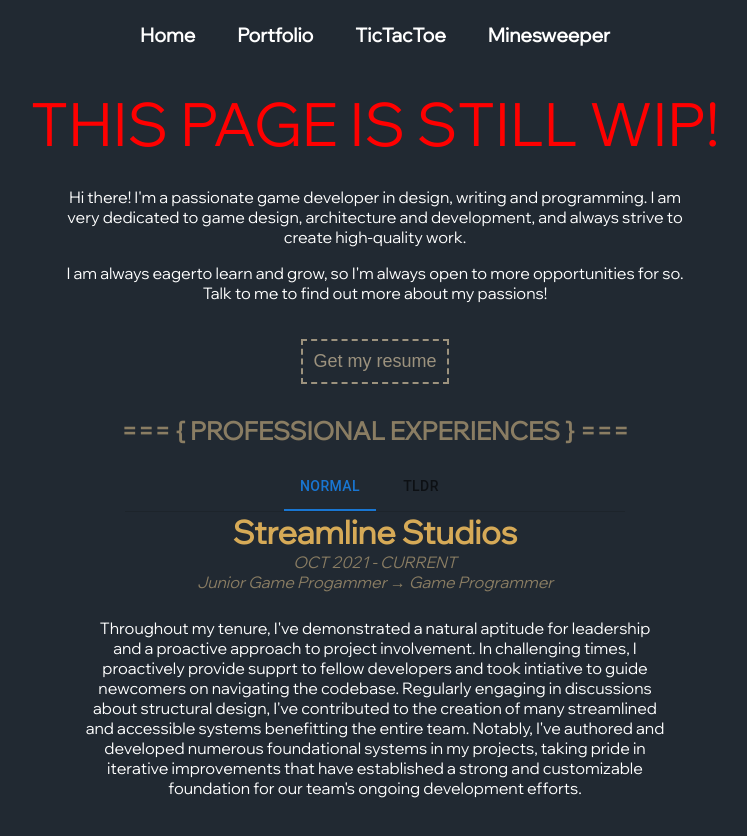
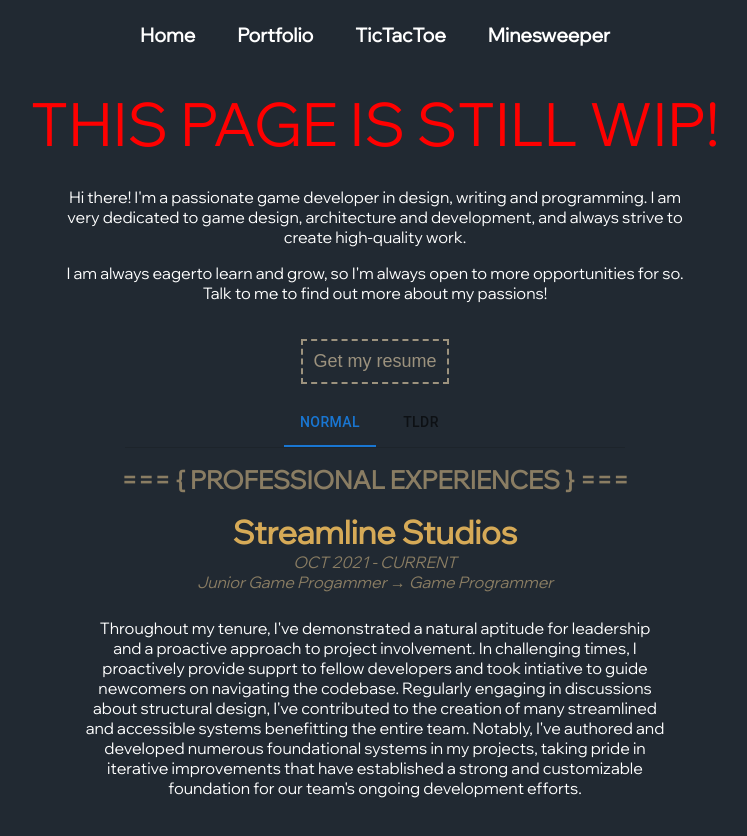
Before and after one commit to Magthylius/magthylius.github.io, a React (Create React App) app: page /#/portfolio in a window 1280 px wide. Shown: the top 836 px of the page, without its empty margins (265-1012 px from the left). Built offline with nearby package versions, Linux system fonts and the light colour scheme.

Commit message:
refactor: move read mode tab up

```diff
--- a/src/Pages/Portfolio/Portfolio.styles.scss
+++ b/src/Pages/Portfolio/Portfolio.styles.scss
@@ -46,12 +46,13 @@
 }
 
 .headerTitle {
-  padding-top: 15px;
+  //padding-top: 15px;
 }
 
 .readModeTab {
   width: 500px;
   margin: auto;
+  padding-top: 15px;
 }
 
 .skillsetSection {
--- a/src/Pages/Portfolio/Portfolio.tsx
+++ b/src/Pages/Portfolio/Portfolio.tsx
@@ -222,9 +222,6 @@ export default function PortfolioPage() {
             - Integrated external APIs to facilitate communication with third-party applications<br />
           </div>
         } /> */}
-      <h1 className="headerTitle" style={{ fontSize: 25 }}>
-        === {`{`} PROFESSIONAL EXPERIENCES {`}`} ===
-      </h1>
       <div className="readModeTab">
         <Box sx={{ borderBottom: 1, borderColor: 'divider' }}>
           <Tabs value={readMode} onChange={onReadModeChange} aria-label="basic tabs example" centered>
@@ -233,6 +230,9 @@ export default function PortfolioPage() {
           </Tabs>
         </Box>
       </div>
+      <h1 className="headerTitle" style={{ fontSize: 25 }}>
+        === {`{`} PROFESSIONAL EXPERIENCES {`}`} ===
+      </h1>
       <ExperienceSection readMode={readMode} />
 
     </div>);
```
